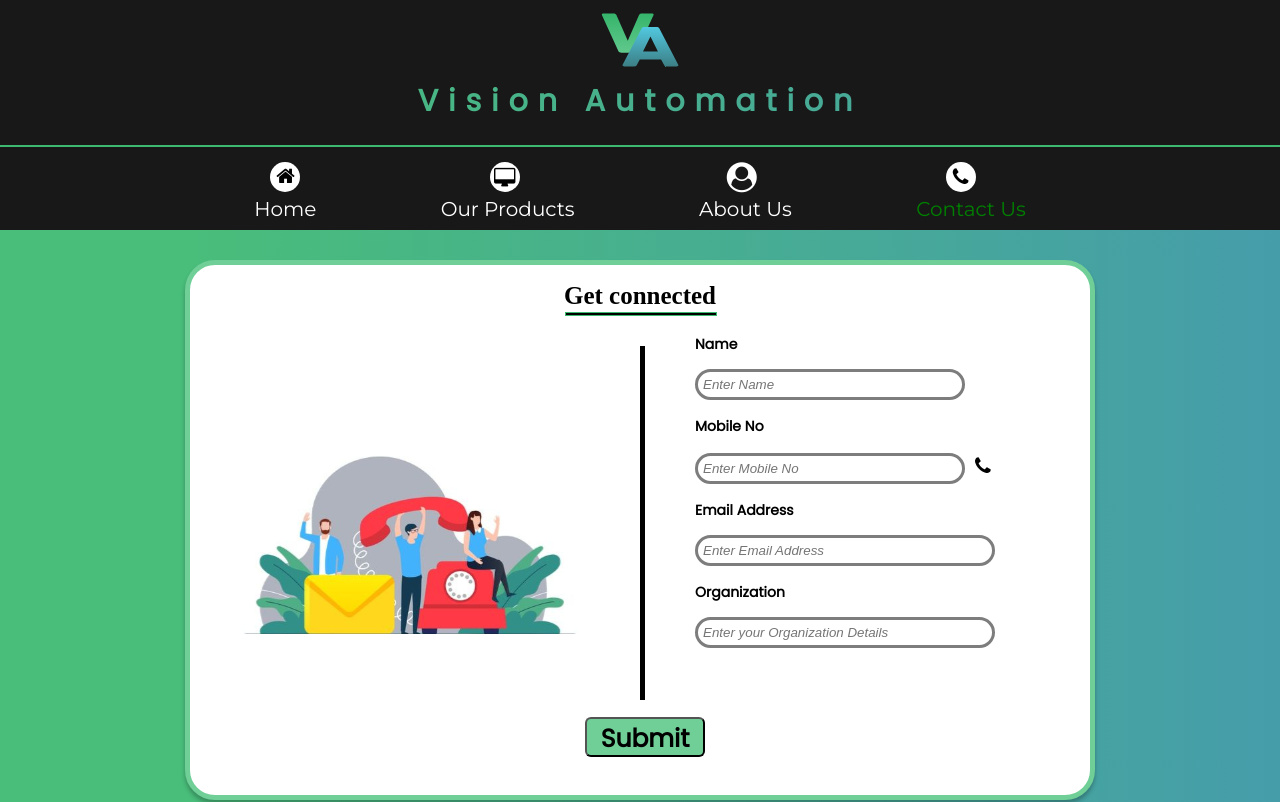
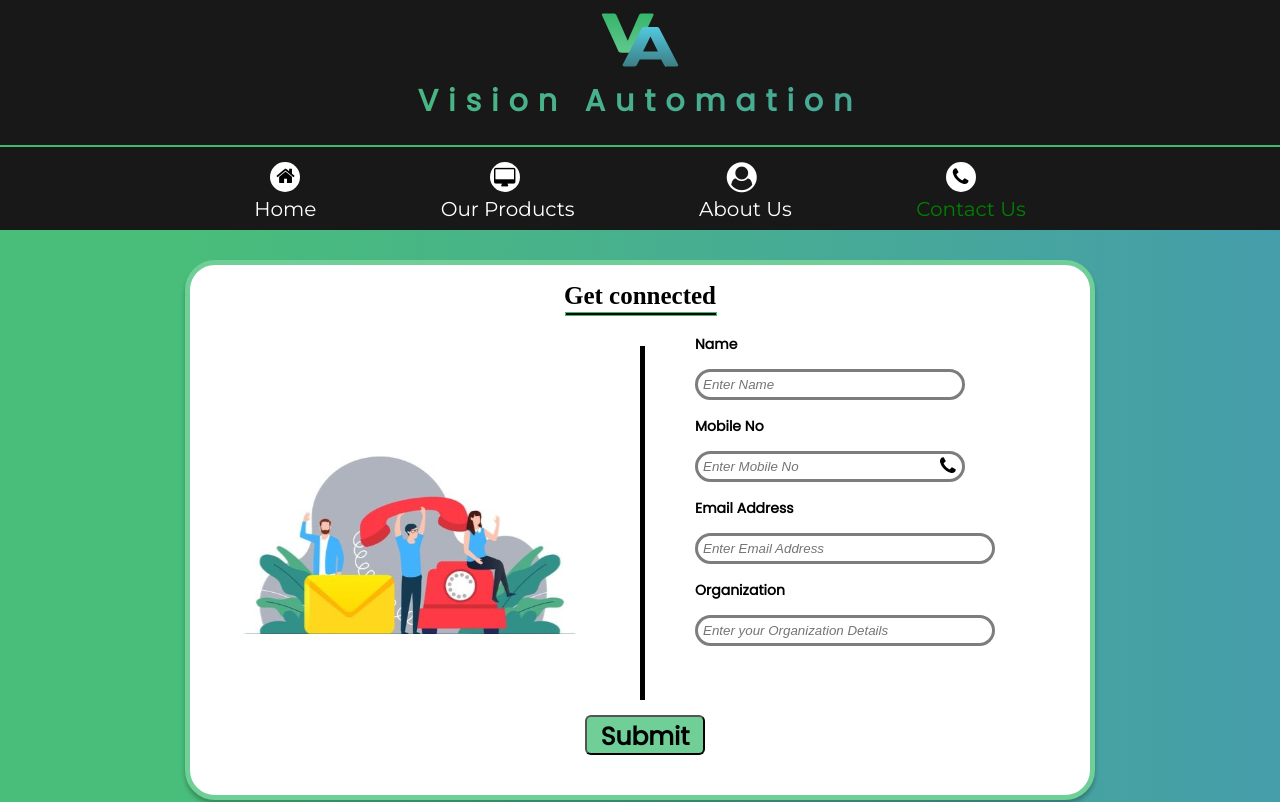
Before and after one commit to Venkateshprasads626/Vision-Automation, a React (Create React App) app: page /Contact in a window 1280 px wide. Shown: the top 802 px of the page. Built offline with nearby package versions, Linux system fonts and the light colour scheme.

Commit message:
first commit

```diff
--- a/public/index.html
+++ b/public/index.html
@@ -49,5 +49,17 @@
       To begin the development, run `npm start` or `yarn start`.
       To create a production bundle, use `npm run build` or `yarn build`.
     -->
+    <!--Start of Tawk.to Script-->
+<script type="text/javascript">
+  var Tawk_API=Tawk_API||{}, Tawk_LoadStart=new Date();
+  (function(){
+  var s1=document.createElement("script"),s0=document.getElementsByTagName("script")[0];
+  s1.async=true;
+  s1.src='https://embed.tawk.to/5e53d626298c395d1ce98146/default';
+  s1.charset='UTF-8';
+  s1.setAttribute('crossorigin','*');
+  s0.parentNode.insertBefore(s1,s0);
+  })();
+  </script>
   </body>
 </html>
--- a/src/screens/Contact/Contact.css
+++ b/src/screens/Contact/Contact.css
@@ -173,7 +173,10 @@ input{
         margin-top: 120px;
     }
     .phone1{
-        margin-left: 10px;
+        margin-left: -25px;
+        margin-top: 10px;
+        position: absolute;
+        margin-top: 5px;
     }
 }
 
```
Also changed, not shown: src/components/footer/footer.css (+11 -1 lines).
